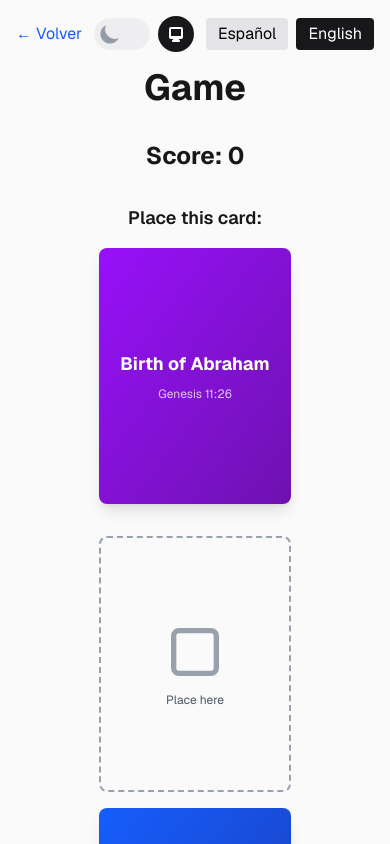
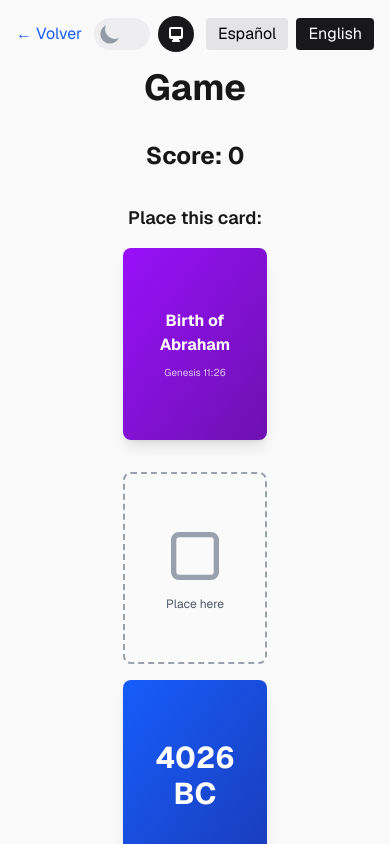
Before and after one commit to Ismola/jw-hitster, a Next.js app: page /en/game in a window 390 px wide. Both pictures are taken after a click on the button "Start". Shown: the top 844 px of the page. Built offline with nearby package versions, Linux system fonts and the light colour scheme.

Commit message:
feat: update CardBothSides and CardDataOnly components for improved responsive design and text scaling

```diff
--- a/app/components/CardBothSides.tsx
+++ b/app/components/CardBothSides.tsx
@@ -25,7 +25,7 @@ export default function CardBothSides({ date, event, bibleReference, bcText, adT
 
     return (
         <div
-            className="w-48 h-64 perspective-1000"
+            className="w-36 h-48 md:w-48 md:h-64 perspective-1000"
             onMouseEnter={() => setIsFlipped(true)}
             onMouseLeave={() => setIsFlipped(false)}
         >
@@ -43,7 +43,7 @@ export default function CardBothSides({ date, event, bibleReference, bcText, adT
                     style={{ backfaceVisibility: 'hidden' }}
                 >
                     <div className="text-white text-center">
-                        <div className="text-5xl font-bold">{formatDate(date)}</div>
+                        <div className="text-3xl md:text-5xl font-bold">{formatDate(date)}</div>
                     </div>
                 </div>
 
@@ -55,9 +55,9 @@ export default function CardBothSides({ date, event, bibleReference, bcText, adT
                         transform: 'rotateY(180deg)'
                     }}
                 >
-                    <div className="text-sm font-bold mb-3 text-center">{event}</div>
-                    <div className="text-xs opacity-75 text-center">{bibleReference}</div>
-                    <div className="absolute top-2 right-2 text-xs opacity-50">{formatDate(date)}</div>
+                    <div className="text-xs md:text-sm font-bold mb-3 text-center">{event}</div>
+                    <div className="text-[10px] md:text-xs opacity-75 text-center">{bibleReference}</div>
+                    <div className="absolute top-2 right-2 text-[10px] md:text-xs opacity-50">{formatDate(date)}</div>
                 </div>
             </div>
         </div>
--- a/app/components/CardDataOnly.tsx
+++ b/app/components/CardDataOnly.tsx
@@ -7,12 +7,12 @@ interface CardDataOnlyProps {
 
 export default function CardDataOnly({ event, bibleReference }: CardDataOnlyProps) {
     return (
-        <div className="h-64 w-48">
+        <div className="w-36 h-48 md:w-48 md:h-64">
             {/* Only Info Side - No Date */}
             <div className="h-full bg-gradient-to-br from-purple-600 to-purple-800 rounded-lg shadow-lg flex flex-col items-center justify-center p-4 text-center">
                 <div className="text-white">
-                    <div className="text-lg font-bold mb-2">{event}</div>
-                    <div className="text-xs opacity-75">{bibleReference}</div>
+                    <div className="text-base md:text-lg font-bold mb-2">{event}</div>
+                    <div className="text-[10px] md:text-xs opacity-75">{bibleReference}</div>
                 </div>
             </div>
         </div>
--- a/app/components/GameBoard.tsx
+++ b/app/components/GameBoard.tsx
@@ -203,7 +203,7 @@ export default function GameBoard({ locale }: { locale: string }) {
                     <div className="relative">
                         {/* Placeholder to keep space when dragging */}
                         {isDragging && (
-                            <div className="w-48 h-64 opacity-30">
+                            <div className="w-36 h-48 md:w-48 md:h-64 opacity-30">
                                 <CardDataOnly
                                     event={currentCard.event[lang]}
                                     bibleReference={currentCard.bible_reference[lang]}
@@ -249,7 +249,7 @@ export default function GameBoard({ locale }: { locale: string }) {
                         onDragOver={(e) => handleDragOver(e, 0)}
                         onDragLeave={handleDragLeave}
                         onDrop={(e) => handleDrop(e, 0)}
-                        className={`flex flex-col items-center justify-center w-48 h-64 border-2 border-dashed rounded-lg transition-all cursor-pointer ${draggedOver === 0
+                        className={`flex flex-col items-center justify-center w-36 h-48 md:w-48 md:h-64 border-2 border-dashed rounded-lg transition-all cursor-pointer ${draggedOver === 0
                             ? 'border-green-500 bg-green-50 dark:bg-green-900/20 scale-105'
                             : 'border-gray-400 dark:border-gray-600 hover:border-green-400 hover:bg-gray-50 dark:hover:bg-gray-800'
                             }`}
@@ -285,7 +285,7 @@ export default function GameBoard({ locale }: { locale: string }) {
                                 onDragOver={(e) => handleDragOver(e, index + 1)}
                                 onDragLeave={handleDragLeave}
                                 onDrop={(e) => handleDrop(e, index + 1)}
-                                className={`flex flex-col items-center justify-center w-48 h-64 border-2 border-dashed rounded-lg transition-all cursor-pointer ${draggedOver === index + 1
+                                className={`flex flex-col items-center justify-center w-36 h-48 md:w-48 md:h-64 border-2 border-dashed rounded-lg transition-all cursor-pointer ${draggedOver === index + 1
                                     ? 'border-green-500 bg-green-50 dark:bg-green-900/20 scale-105'
                                     : 'border-gray-400 dark:border-gray-600 hover:border-green-400 hover:bg-gray-50 dark:hover:bg-gray-800'
                                     }`}
```
